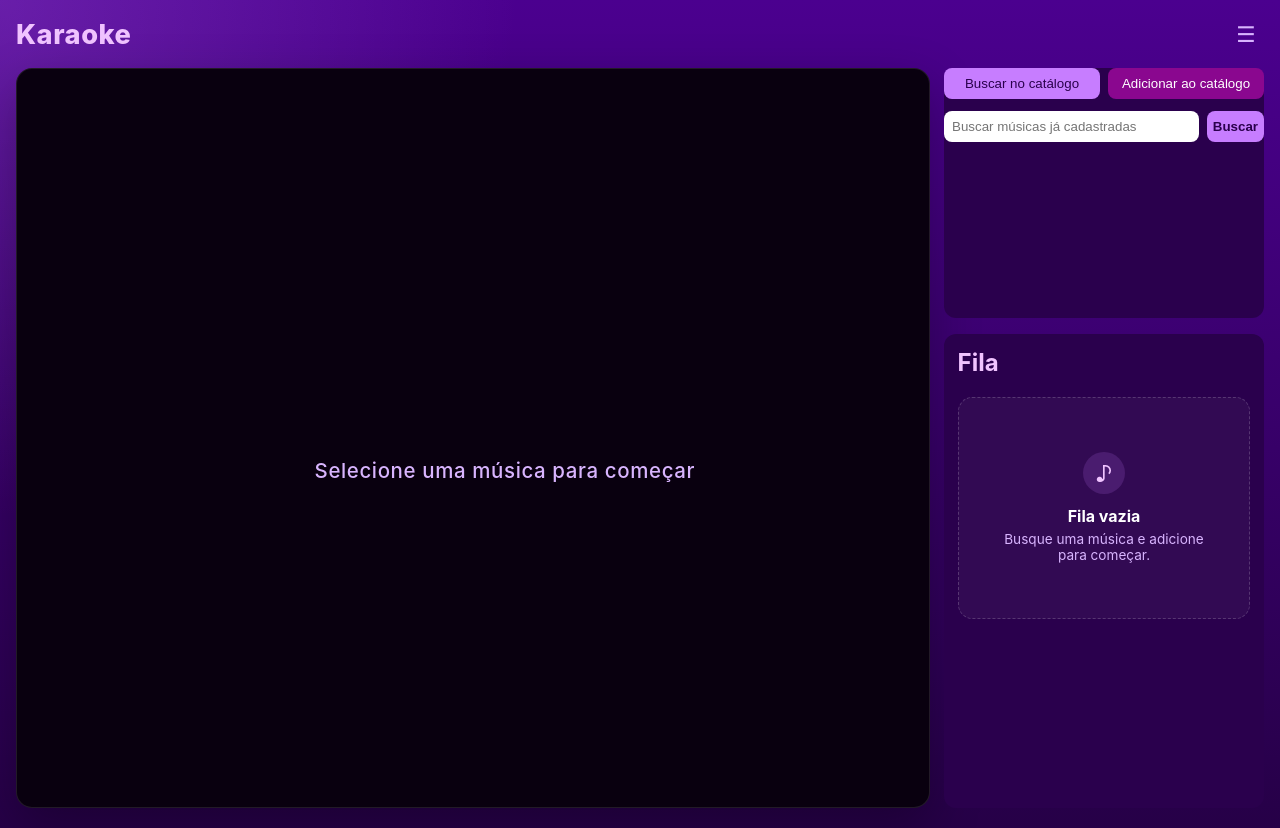
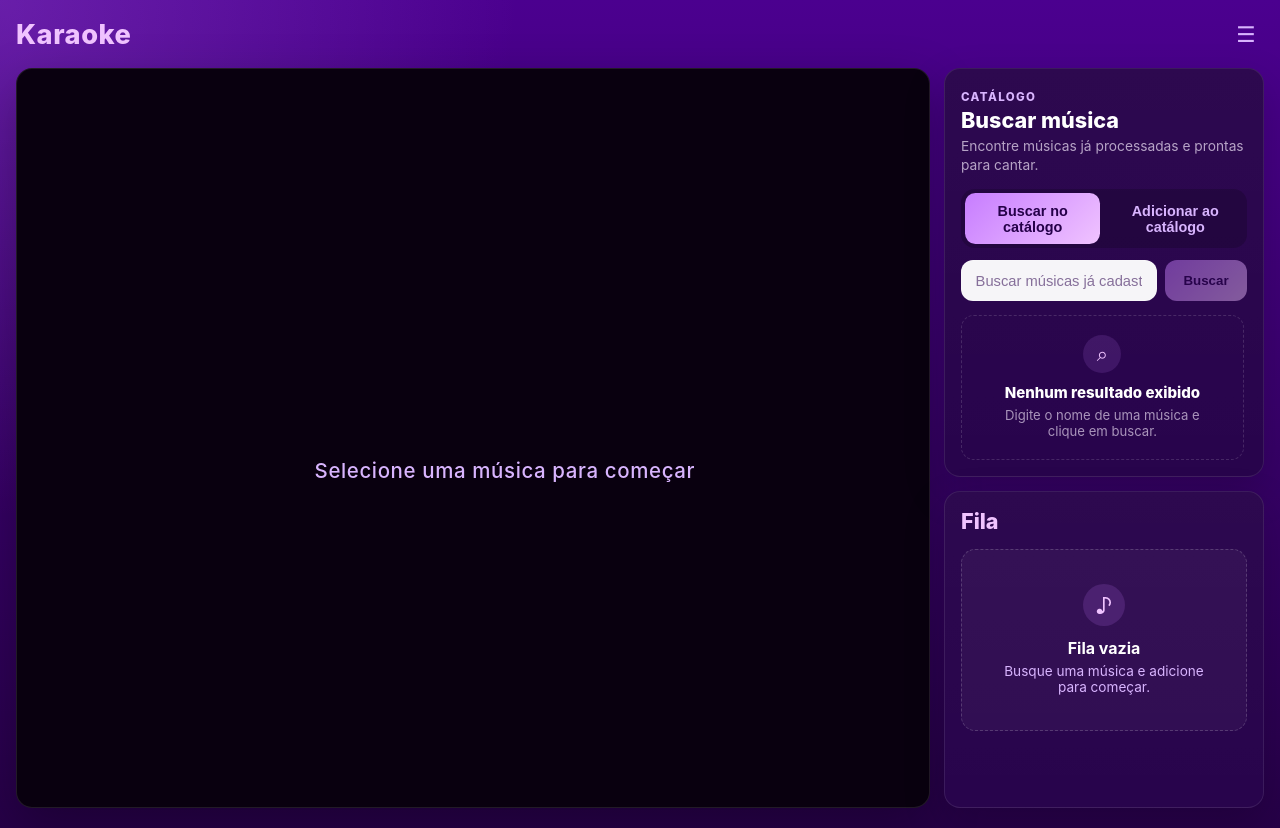
Before and after one commit to dOrsiDDD/karaoke, a Vue app in the folder frontend/: page / in a window 1280 px wide. Built offline with nearby package versions, Linux system fonts and the light colour scheme; what vue3-youtube would draw is missing.

Commit message:
RESTYLE: Melhorando a busca e consertando a lista

```diff
--- a/frontend/src/components/SearchSidebar.vue
+++ b/frontend/src/components/SearchSidebar.vue
@@ -1,6 +1,12 @@
 <template>
   <div class="sidebar">
     <div class="search-area">
+      <div class="search-header">
+        <span>Catálogo</span>
+        <h2>Buscar música</h2>
+        <p>{{ searchHint }}</p>
+      </div>
+
       <div class="modes">
         <button
           type="button"
@@ -20,8 +26,24 @@
       </form>
 
       <div class="search-results">
-        <div v-for="(song, idx) in results" :key="idx" class="search-item">
-          <span>{{ song.title }}</span>
+        <div v-if="results.length === 0" class="search-empty">
+          <div class="search-empty-icon">⌕</div>
+          <strong>Nenhum resultado exibido</strong>
+          <p>Digite o nome de uma música e clique em buscar.</p>
+        </div>
+
+        <div
+          v-for="(song, idx) in results"
+          v-else
+          :key="idx"
+          class="search-item"
+        >
+
+          <div class="search-item-info">
+            <strong>{{ song.title || 'Música sem título' }}</strong>
+            <span>{{ mode === 'catalog' ? 'Já cadastrada' : 'Resultado do YouTube' }}</span>
+          </div>
+
           <button type="button" @click="addSong(song)">
             {{ actionLabel }}
           </button>
@@ -55,6 +77,12 @@ const placeholderText = computed(() =>
   mode.value === 'catalog'
     ? 'Buscar músicas já cadastradas'
     : 'Buscar karaoke no YouTube para adicionar'
+)
+
+const searchHint = computed(() =>
+  mode.value === 'catalog'
+    ? 'Encontre músicas já processadas e prontas para cantar.'
+    : 'Busque um karaokê no YouTube para adicionar ao catálogo.'
 )
 
 const actionLabel = computed(() =>
@@ -95,101 +123,243 @@ function addSong(song) {
   display: flex;
   flex-direction: column;
   height: 100%;
+  min-height: 0;
+  gap: 0.9rem;
+}
+
+.search-area,
+.queue-section {
+  border: 1px solid rgba(255, 255, 255, 0.09);
+  border-radius: 1rem;
+  background:
+    linear-gradient(180deg, rgba(255, 255, 255, 0.035), rgba(255, 255, 255, 0.015)),
+    #250049;
+  box-shadow: 0 16px 42px rgba(0, 0, 0, 0.18);
 }
 
 .search-area {
-  padding: 0.85remrem;
-  border-radius: 0.75rem;
-  background: #2a004d;
-  color: #000000;
-  margin-bottom: 1rem;
+  padding: 1rem;
+  color: #f8edff;
+}
+
+.search-header {
+  margin-bottom: 0.9rem;
+}
+
+.search-header span {
+  color: #d8b4fe;
+  font-size: 0.72rem;
+  font-weight: 800;
+  letter-spacing: 0.12em;
+  text-transform: uppercase;
+}
+
+.search-header h2 {
+  margin: 0.15rem 0 0.25rem;
+  color: #ffffff;
+  font-size: 1.35rem;
+  font-weight: 800;
+}
+
+.search-header p {
+  margin: 0;
+  color: rgba(248, 237, 255, 0.68);
+  font-size: 0.86rem;
+  line-height: 1.35;
 }
 
 .modes {
-  display: flex;
-  gap: 0.5rem;
+  display: grid;
+  grid-template-columns: 1fr 1fr;
+  gap: 0.45rem;
   margin-bottom: 0.75rem;
+  padding: 0.25rem;
+  border-radius: 0.85rem;
+  background: rgba(0, 0, 0, 0.18);
 }
 
 .modes button {
-  flex: 1;
   border: none;
-  background: #8a078f;
-  color: #fff;
-  padding: 0.5rem 0.75rem;
-  border-radius: 0.5rem;
+  border-radius: 0.65rem;
+  background: transparent;
+  color: #d8b4fe;
+  padding: 0.6rem 0.5rem;
   cursor: pointer;
+  font-size: 0.9rem;
+  font-weight: 700;
+  transition:
+    background 0.18s ease,
+    color 0.18s ease,
+    transform 0.18s ease;
+}
+
+.modes button:hover {
+  transform: translateY(-1px);
+  background: rgba(255, 255, 255, 0.06);
 }
 
 .modes button.active {
-  background: #c77dff;
-  color: #2a004d;
+  background: linear-gradient(135deg, #c77dff, #f0c3ff);
+  color: #250049;
 }
 
 .search-bar {
-  display: flex;
+  display: grid;
+  grid-template-columns: minmax(0, 1fr) auto;
   gap: 0.5rem;
 }
 
 .search-bar input {
-  flex: 1;
-  padding: 0.5rem;
-  border: none;
-  border-radius: 0.5rem;
+  min-width: 0;
+  padding: 0.72rem 0.85rem;
+  border: 1px solid rgba(255, 255, 255, 0.12);
+  border-radius: 0.75rem;
+  outline: none;
+  background: rgba(255, 255, 255, 0.96);
+  color: #250049;
+  font-size: 0.92rem;
+}
+
+.search-bar input::placeholder {
+  color: rgba(42, 0, 77, 0.55);
+}
+
+.search-bar input:focus {
+  border-color: #f0c3ff;
+  box-shadow: 0 0 0 3px rgba(199, 125, 255, 0.18);
 }
 
 .search-bar button {
-  background: #c77dff;
-  color: #2a004d;
+  min-width: 82px;
   border: none;
-  border-radius: 0.5rem;
-  font-weight: bold;
+  border-radius: 0.75rem;
+  background: linear-gradient(135deg, #c77dff, #f0c3ff);
+  color: #250049;
+  padding: 0.72rem 0.85rem;
+  font-weight: 800;
   cursor: pointer;
+  transition:
+    opacity 0.18s ease,
+    transform 0.18s ease;
+}
+
+.search-bar button:hover:not(:disabled) {
+  transform: translateY(-1px);
+}
+
+.search-bar button:disabled {
+  cursor: not-allowed;
+  opacity: 0.45;
 }
 
 .search-results {
-  min-height: 160px;
-  border-radius: 0.5rem;
-  padding: 0.5rem;
+  display: flex;
+  flex-direction: column;
+  gap: 0.55rem;
+  height: 145px;
+  margin-top: 0.85rem;
+  overflow-y: auto;
+  padding-right: 0.2rem;
+}
+
+.search-empty {
+  height: 100%;
+  display: grid;
+  place-items: center;
+  align-content: center;
+  padding: 1rem;
+  border: 1px dashed rgba(255, 255, 255, 0.14);
+  border-radius: 0.8rem;
+  color: #d8b4fe;
+  text-align: center;
+}
+
+.search-empty-icon {
+  width: 38px;
+  height: 38px;
+  display: grid;
+  place-items: center;
+  margin-bottom: 0.6rem;
+  border-radius: 999px;
+  background: rgba(199, 125, 255, 0.14);
+  color: #f0c3ff;
+  font-size: 1.25rem;
+}
+
+.search-empty strong {
+  color: #ffffff;
+  font-size: 0.94rem;
+  font-weight: 800;
+}
+
+.search-empty p {
+  max-width: 230px;
+  margin: 0.3rem 0 0;
+  color: rgba(248, 237, 255, 0.62);
+  font-size: 0.82rem;
+  line-height: 1.25;
 }
 
 .search-item {
-  display: flex;
-  justify-content: space-between;
+  display: grid;
+  grid-template-columns: minmax(0, 1fr) auto;
   align-items: center;
-  margin-bottom: 0.4rem;
-  border-radius: 0.4rem;
-  padding: 0.5rem;
+  gap: 0.7rem;
+  padding: 0.7rem;
+  border: 1px solid rgba(255, 255, 255, 0.08);
+  border-radius: 0.8rem;
+  background: rgba(255, 255, 255, 0.055);
   color: #f3e8ff;
-  gap: 0.5rem;
 }
 
-.search-item span {
-  flex: 1;
+.search-item-info {
+  min-width: 0;
+  display: flex;
+  flex-direction: column;
+}
+
+.search-item-info strong {
+  overflow: hidden;
+  color: #ffffff;
   font-size: 0.9rem;
+  font-weight: 800;
+  text-overflow: ellipsis;
+  white-space: nowrap;
+}
+
+.search-item-info span {
+  margin-top: 0.1rem;
+  color: rgba(248, 237, 255, 0.58);
+  font-size: 0.76rem;
 }
 
 .search-item button {
+  border: none;
+  border-radius: 0.65rem;
   background: #8a078f;
   color: #fff;
-  padding: 0.4rem 0.75rem;
-  border: none;
-  border-radius: 0.25rem;
+  padding: 0.5rem 0.7rem;
   cursor: pointer;
   white-space: nowrap;
-  font-size: 0.85rem;
+  font-size: 0.78rem;
+  font-weight: 800;
+}
+
+.search-item button:hover {
+  background: #b517b8;
+}
+
+.queue-section {
+  flex: 1;
+  min-height: 230px;
+  overflow: auto;
+  padding: 1rem;
 }
 
 .queue-section h2 {
-  margin-top: 0;
+  margin: 0 0 0.9rem;
   color: #f0c3ff;
-}
-
-.queue-section {
-  padding: 0.85rem;
-  border-radius: 0.75rem;
-  overflow: hidden;
-  flex: 1;
-  background: #2a004d;
+  font-size: 1.35rem;
+  font-weight: 800;
 }
 </style>
--- a/frontend/src/components/SongQueue.vue
+++ b/frontend/src/components/SongQueue.vue
@@ -73,7 +73,7 @@ async function removeSong(song) {
 }
 
 .queue-empty {
-  min-height: 180px;
+  min-height: 140px;
   padding: 1.25rem;
   border: 1px dashed rgba(255, 255, 255, 0.18);
   border-radius: 0.9rem;
```
